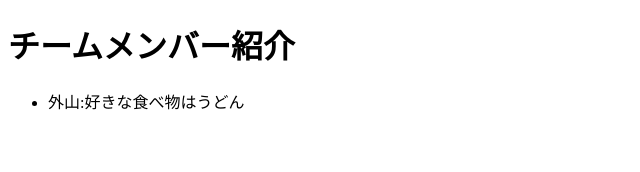
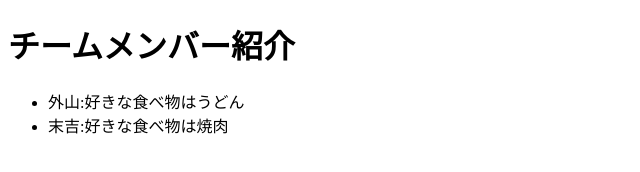
Before and after one commit to ikdmst1015/ikeda, a plain HTML site: page index.html in a window 1280 px wide. Shown: the whole page, without its empty margins (0-640 px from the left). Drawn offline with Linux system fonts and the light colour scheme.

Commit message:
Update index.html

```diff
--- a/index.html
+++ b/index.html
@@ -9,6 +9,7 @@
 <h1>チームメンバー紹介</h1>
 <ul>
 <li>外山:好きな食べ物はうどん</li>
+<li>末吉:好きな食べ物は焼肉</li>
 </ul>
 </body>
 </html>
```
